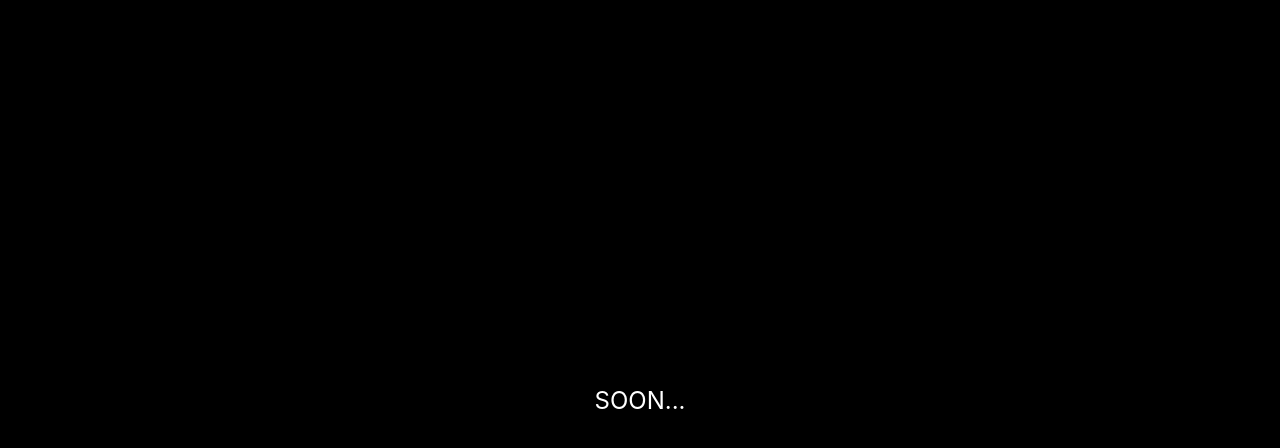
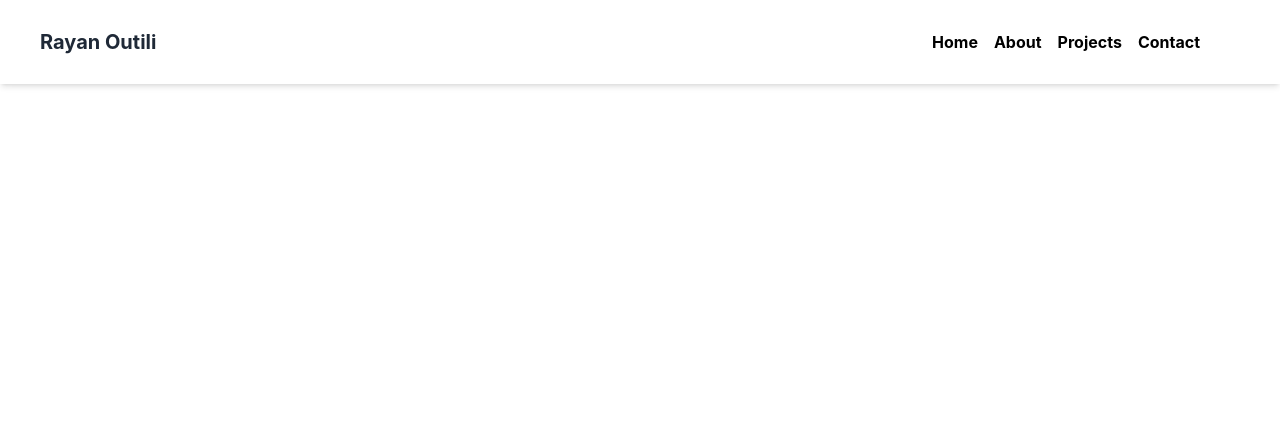
Before and after one commit to RayanOUTILI/Portfolio, a React (Create React App) app: page / in a window 1280 px wide. Shown: the top 448 px of the page. Built offline with nearby package versions, Linux system fonts and the light colour scheme.

Commit message:
add menu

```diff
--- a/package.json
+++ b/package.json
@@ -39,6 +39,7 @@
     ]
   },
   "devDependencies": {
-    "gh-pages": "^5.0.0"
+    "gh-pages": "^5.0.0",
+    "tailwindcss": "^3.3.2"
   }
 }
--- a/src/App.css
+++ b/src/App.css
@@ -32,6 +32,7 @@
   from {
     transform: rotate(0deg);
   }
+
   to {
     transform: rotate(360deg);
   }
--- a/src/App.js
+++ b/src/App.js
@@ -1,21 +1,10 @@
 import React from 'react';
 import ReactDOM from 'react-dom';
+import Menu from './components/Menu';
 
 const App = () => {
   return (
-    <div
-      style={{
-        display: 'flex',
-        justifyContent: 'center',
-        alignItems: 'center',
-        height: '100vh',
-        backgroundColor: 'black',
-        color: 'white',
-        fontSize: '24px',
-      }}
-    >
-      SOON...
-    </div>
+    <Menu />
   );
 };
 
--- /dev/null
+++ b/src/components/Menu.js
@@ -0,0 +1,18 @@
+import React from 'react';
+import "../styles/tailwind.css";
+
+const Menu = () => {
+  return (
+    <nav className='flex items-center justify-between fixed top-0 left-0 w-full h-auto p-7 pl-10 pr-20 bg-white shadow-md'>
+      <h1 className="mr-auto text-xl font-bold text-gray-800">Rayan Outili</h1>
+      <ul className="flex list-none space-x-4">
+        <li><a className='text-black font-bold no-underline' href="/">Home</a></li>
+        <li><a className='text-black font-bold no-underline' href="/portfolio">About</a></li>
+        <li><a className='text-black font-bold no-underline' href="/blog">Projects</a></li>
+        <li><a className='text-black font-bold no-underline' href="/contact">Contact</a></li>
+      </ul>
+    </nav>
+  );
+};
+
+export default Menu;
--- /dev/null
+++ b/src/styles/tailwind.css
@@ -0,0 +1,4 @@
+/* src/styles/tailwind.css */
+@import 'tailwindcss/base';
+@import 'tailwindcss/components';
+@import 'tailwindcss/utilities';
--- /dev/null
+++ b/tailwind.config.js
@@ -0,0 +1,8 @@
+/** @type {import('tailwindcss').Config} */
+module.exports = {
+  content: ["./src/**/*.{html,js}"],
+  theme: {
+    extend: {},
+  },
+  plugins: [],
+}
```
Also changed, not shown: src/index.css (line endings or trailing spaces), 1 other file (tests, documents, lock files or other folders).
